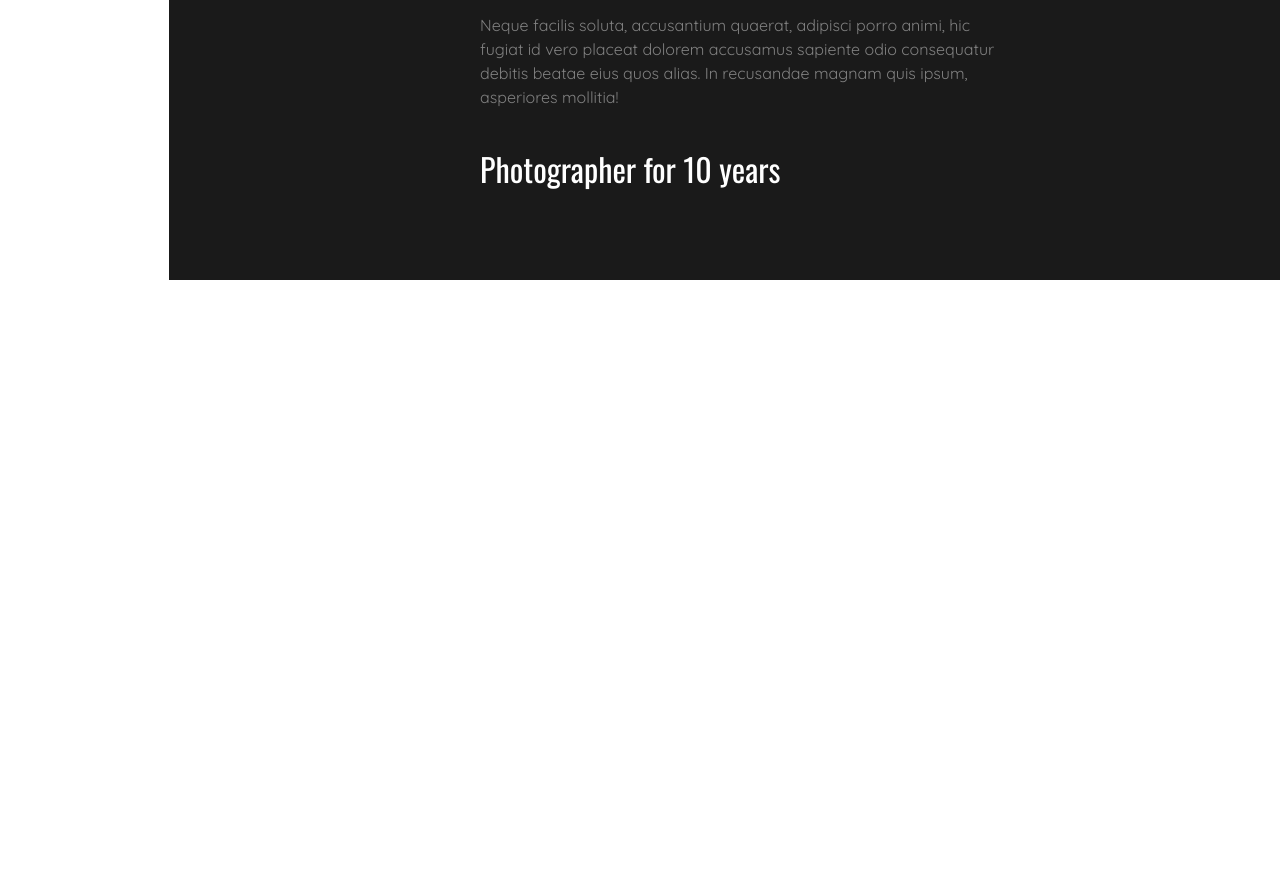
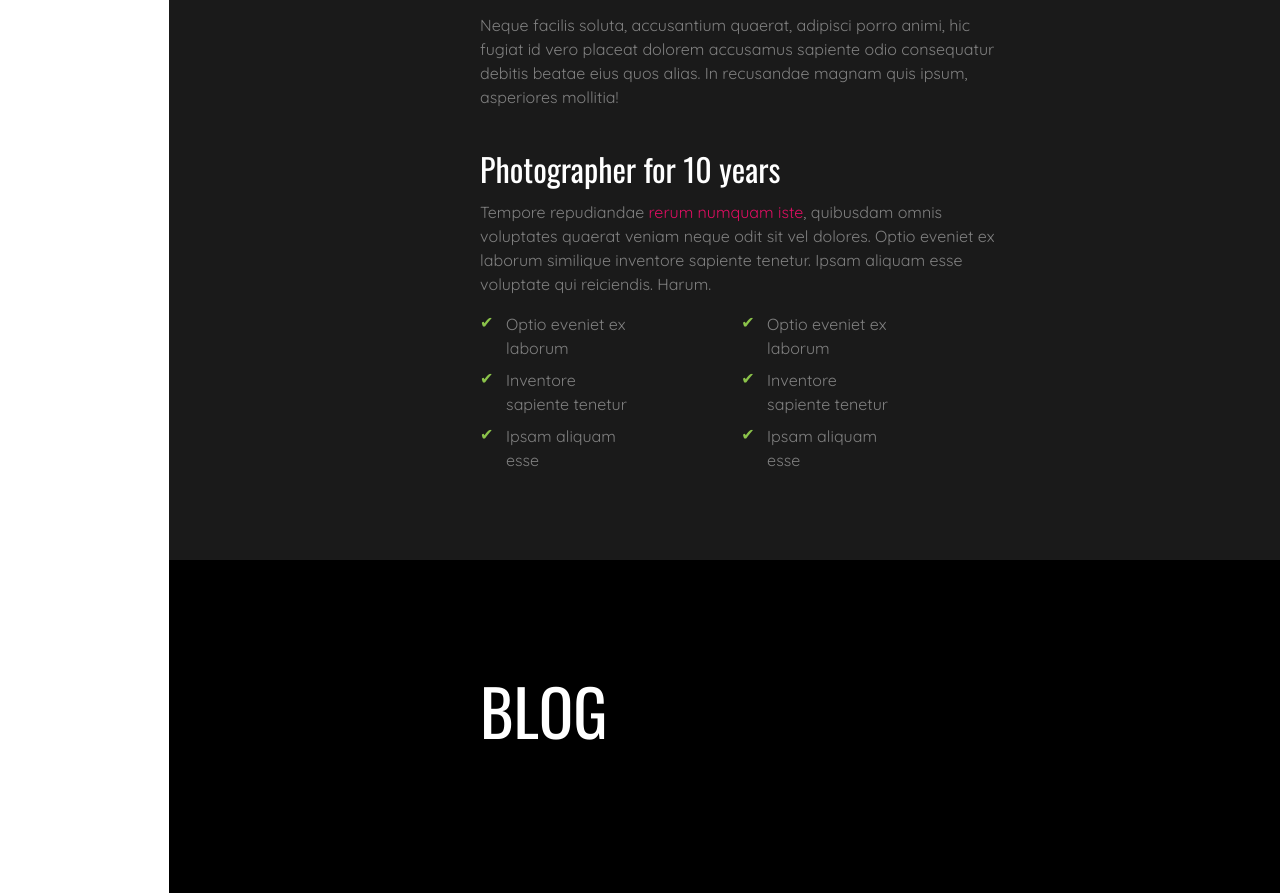
Before and after one commit to LksDS/html-css-Site-Elit-Photo, a plain HTML site: page index.html in a window 1280 px wide. Shown: the part 3817-4710 px from the top of the page. Before the commit the page ends 4097 px from the top, so only its background shows below. Drawn offline with nearby package versions, Linux system fonts and the light colour scheme.

Commit message:
Biography section finished

```diff
--- a/index.html
+++ b/index.html
@@ -253,8 +253,69 @@
             <h3>
                 Photographer for 10 years
             </h3>
+            <p class="bio-lorem top-lorem">
+                Tempore repudiandae <a class="red-hover pointer" href="">rerum numquam iste</a>, quibusdam omnis voluptates quaerat veniam neque odit sit vel dolores. Optio eveniet ex laborum similique inventore sapiente tenetur. Ipsam aliquam esse voluptate qui reiciendis. Harum.
+            </p>
+            <div id="green-marker-section">
+                <ul class="green-marker-ul">
+                    <li>
+                        <span class="green-marker">
+                            ✔
+                        </span>
+                        <span class="bio-lorem">
+                            Optio eveniet ex laborum
+                        </span>
+                    </li>
+                    <li>
+                        <span class="green-marker">
+                            ✔
+                        </span>
+                        <span class="bio-lorem">
+                            Inventore sapiente tenetur
+                        </span>
+                    </li>
+                    <li>
+                        <span class="green-marker">
+                            ✔
+                        </span>
+                        <span class="bio-lorem">
+                            Ipsam aliquam esse
+                        </span>
+                    </li>
+                </ul>
+                <ul class="green-marker-ul">
+                    <li>
+                        <span class="green-marker">
+                            ✔
+                        </span>
+                        <span class="bio-lorem">
+                            Optio eveniet ex laborum
+                        </span>
+                    </li>
+                    <li>
+                        <span class="green-marker">
+                            ✔
+                        </span>
+                        <span class="bio-lorem">
+                            Inventore sapiente tenetur
+                        </span>
+                    </li>
+                    <li>
+                        <span class="green-marker">
+                            ✔
+                        </span>
+                        <span class="bio-lorem">
+                            Ipsam aliquam esse
+                        </span>
+                    </li>
+                </ul>
+            </div>
         </section>
-        <section id="e"></section>
+        <section id="blog">
+            <h2>
+                BLOG
+            </h2>
+        </section>
     </main>
 </body>
 </html>
--- a/style.css
+++ b/style.css
@@ -259,7 +259,7 @@ background-color: #df0e62;
     top: 0;
     left: 0;
 }
-#Biography>h2{
+h2{
 color: white;
 font-size: 4rem;
 text-transform: uppercase;
@@ -270,14 +270,14 @@ margin-bottom: 7vh;
 #Biography>img{
 width: 50%;
 }
-#Biography>h3{
+h3{
     font-family: "Oswald", sans-serif;
     font-weight: 400;
     font-size: 2rem;
     margin-top: 4.5vh;
     margin-bottom: 1vh;
 }
-#Biography>.bio-lorem{
+.bio-lorem{
 line-height: 150%;
 color: gray;
 }
@@ -291,6 +291,22 @@ color: gray;
 .red-hover:hover{
     filter: brightness(60%);
 }
-#e{
-background-color: darkgreen;
+#green-marker-section{
+    display: flex;
 }
+.green-marker-ul{
+    width: 40%;
+    margin-right: 20%;
+}
+.green-marker-ul>li{
+    display: flex;
+    margin-bottom: 1vh;
+}
+.green-marker{
+    color: #8bc34a;
+    margin-right: 8%;
+}
+#blog{
+    background-color: black;
+    padding: 12.8vh 25% 10vh 28%;
+}
```
